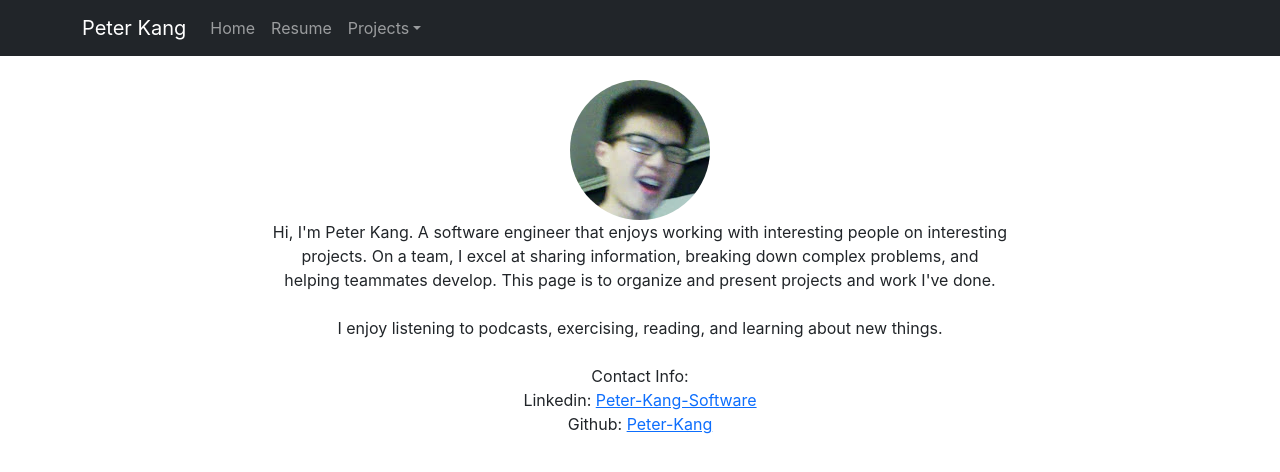
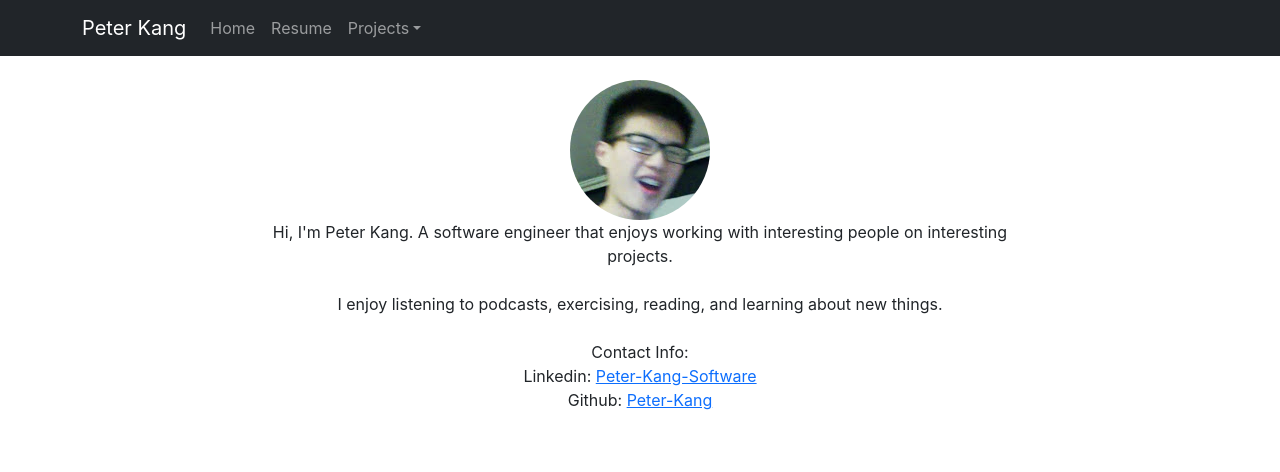
Before and after one commit to Peter-Kang/Peter-Kang.github.io, a React (Create React App) app: page /#/ in a window 1280 px wide. Shown: the top 472 px of the page. Built offline with nearby package versions, Linux system fonts and the light colour scheme.

Commit message:
Updated bios

```diff
--- a/src/routes/Home.js
+++ b/src/routes/Home.js
@@ -14,7 +14,7 @@ const Home = ()=>
             </Row>
             <Row className="justify-content-center">
                 <Col md={8} sm={8} xs={10} className="text-center">
-                    Hi, I'm Peter Kang. A software engineer that enjoys working with interesting people on interesting projects. On a team, I excel at sharing information, breaking down complex problems, and helping teammates develop. This page is to organize and present projects and work I've done.
+                    Hi, I'm Peter Kang. A software engineer that enjoys working with interesting people on interesting projects.
                 </Col>
             </Row>
             <br/>
```
